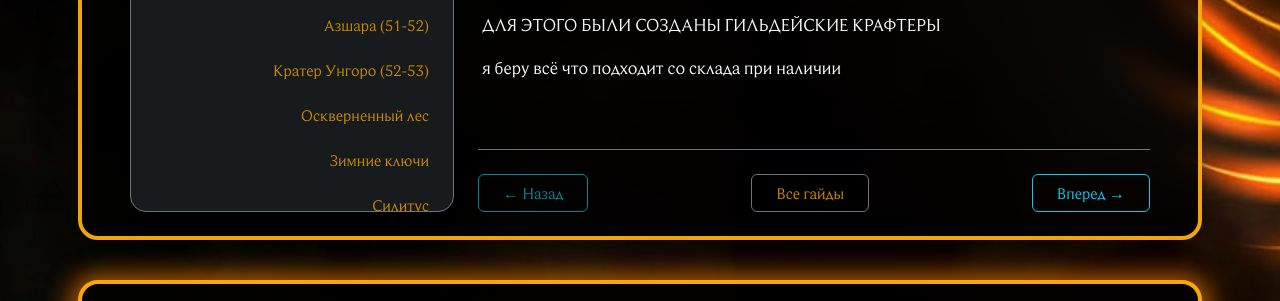
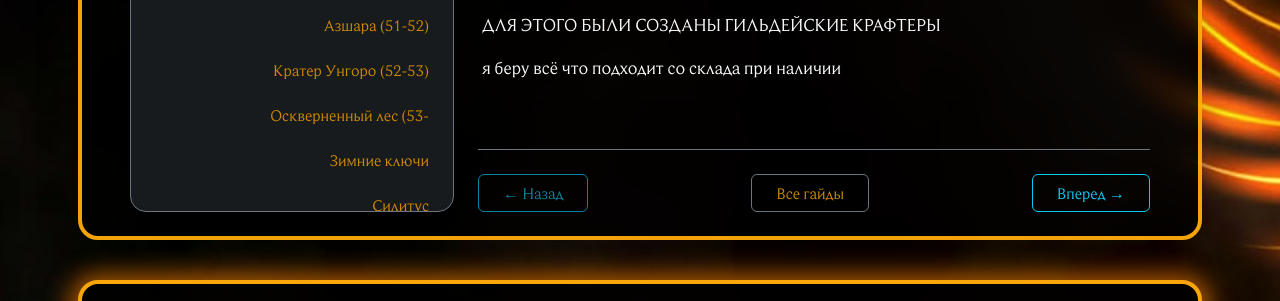
Before and after one commit to Phoenix-Guilds/phoenix-guilds.github.io, a Jekyll site: the page built from _guides/gayd-po-prokachke-hk-ot-silmy.md, in a window 1280 px wide. Shown: the part 2127-2428 px from the top of the page. Built offline with Jekyll 4.4.1, drawn with Linux system fonts in a browser that asks for light colours; nearby versions of some CDN libraries; library files that are not in the unit come from our copies; some of the changed lines change nothing that is shown.

Commit message:
Update Гайды “gayd-po-prokachke-hk-ot-silmy”

```diff
--- a/_guides/gayd-po-prokachke-hk-ot-silmy.md
+++ b/_guides/gayd-po-prokachke-hk-ot-silmy.md
@@ -1223,13 +1223,37 @@
 
 В Огри, сдаём костяные клинки.
 
-### Оскверненный лес
+### Оскверненный лес (53-
 
-Летим в Ясеневый лес и едем в Оскверненный. Берем квесты и делаем.
+Летим в Ясеневый лес и едем в Оскверненный.
 
-Я не выполняю всё, что связано с Джеденаром. Мне хватило один раз мейном туда лезть за лошадью варлока.
+Напротив Изумрудного святилища стоит древобрюх, у него квест (может быть не виден из-за высокого лвла, но взять его обязательно. Это наш проход к Древобрюхам). Берем квесты и делаем.
 
-(да, я сделала этот дурацкий квест на коня погибели мейну, толку никакого, зато ачивка есть)
+* Союзник Древобрюхов, сдаём, берём, едем
+
+(46.83) стоит вдоль дороги короффка, берём у неё квест "Очищение оскверненного леса"
+
+Едем на Заставу Отравленной Крови, берём квесты. И в путь.
+
+Летим обратно в Изумрудное святилище, бежим делать
+
+* Последняя битва супруга
+
+Летим обратно и идём (бррррр не люблю это место категорически, но надо) в Джеденар
+
+* Силы Джеденара
+
+Потом бежим на
+
+* Источник порчи (в стелсе ходят сатиры, аккуратно пробираемся)
+
+Теперь едем наверх.
+
+* Проверка на порчу
+* Очищение оскверненного леса
+* Сила порчи
+* Беседа с Нафиэном
+* Северные фурболги Мертвого леса
 
 Суть выполнения в Оскверненном лесу - нейтралитет с Древобрюхами, чтобы пройти в Зимние ключи.
 
```
